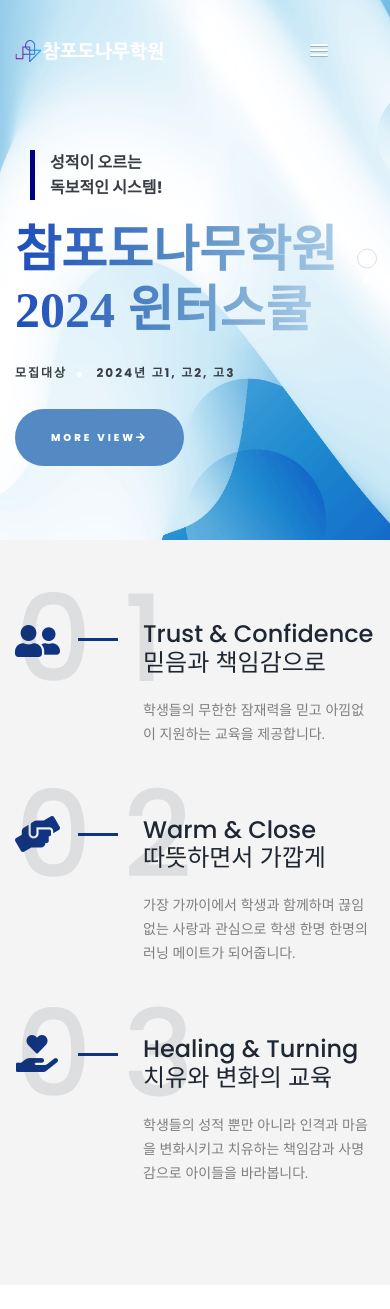
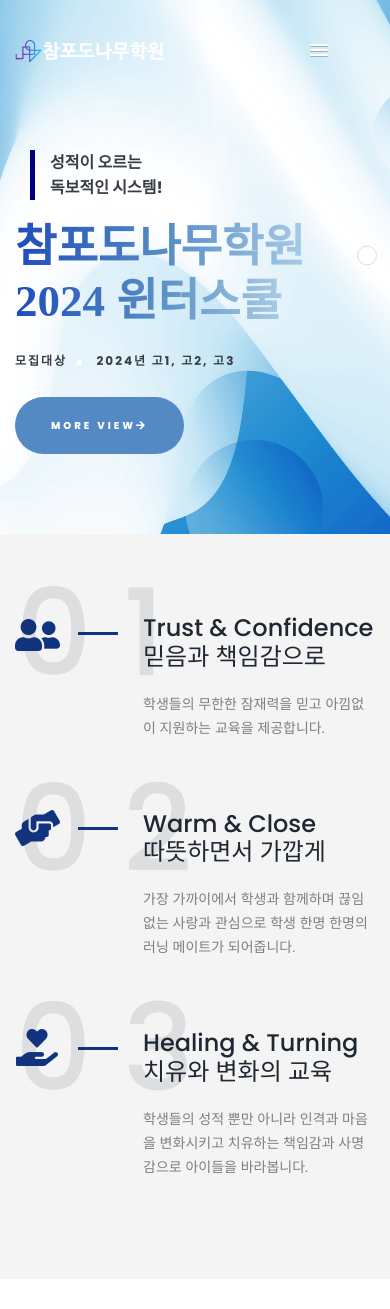
Before and after one commit to podonamu-edu/podonamu-edu.github.io, a Jekyll site: the page built from index.html, in a window 390 px wide. Shown: the top 1309 px of the page. Built offline with Jekyll 4.4.1, drawn with Linux system fonts in a browser that asks for light colours; some web fonts are replaced; grey boxes are pictures that could not be loaded.

Commit message:
responsive title

```diff
--- a/_includes/hero_area.html
+++ b/_includes/hero_area.html
@@ -8,7 +8,7 @@
                         <p class="hero-para hero-para-2" style=" color: #393e46;font-weight: bold;">성적이 오르는<br>
                         독보적인 시스템!</p>
                         <h1 class="hero-heading" style="font-family: yg-jalnan;">
-                            <span>참포도나무학원</span><br/><span>2024 윈터스쿨</span>
+                            <span class="mono-color">참포도나무학원</span><br/><span>2024 윈터스쿨</span>
                         </h1>
                         <div class="hero-area-menu">
                             <ul>
--- a/assets/css/responsive.css
+++ b/assets/css/responsive.css
@@ -28,7 +28,7 @@
         font-size: 46px;
     }
     .hero-heading {
-        font-size: 70px;
+        font-size: 65px;
     }
     .btn {
         padding: 25px 40px;
@@ -399,7 +399,7 @@
         padding-bottom: 15px;
     }
     .hero-heading {
-        font-size: 50px;
+        font-size: 45px;
     }
     .hero-para {
         font-size: 16px;
```
